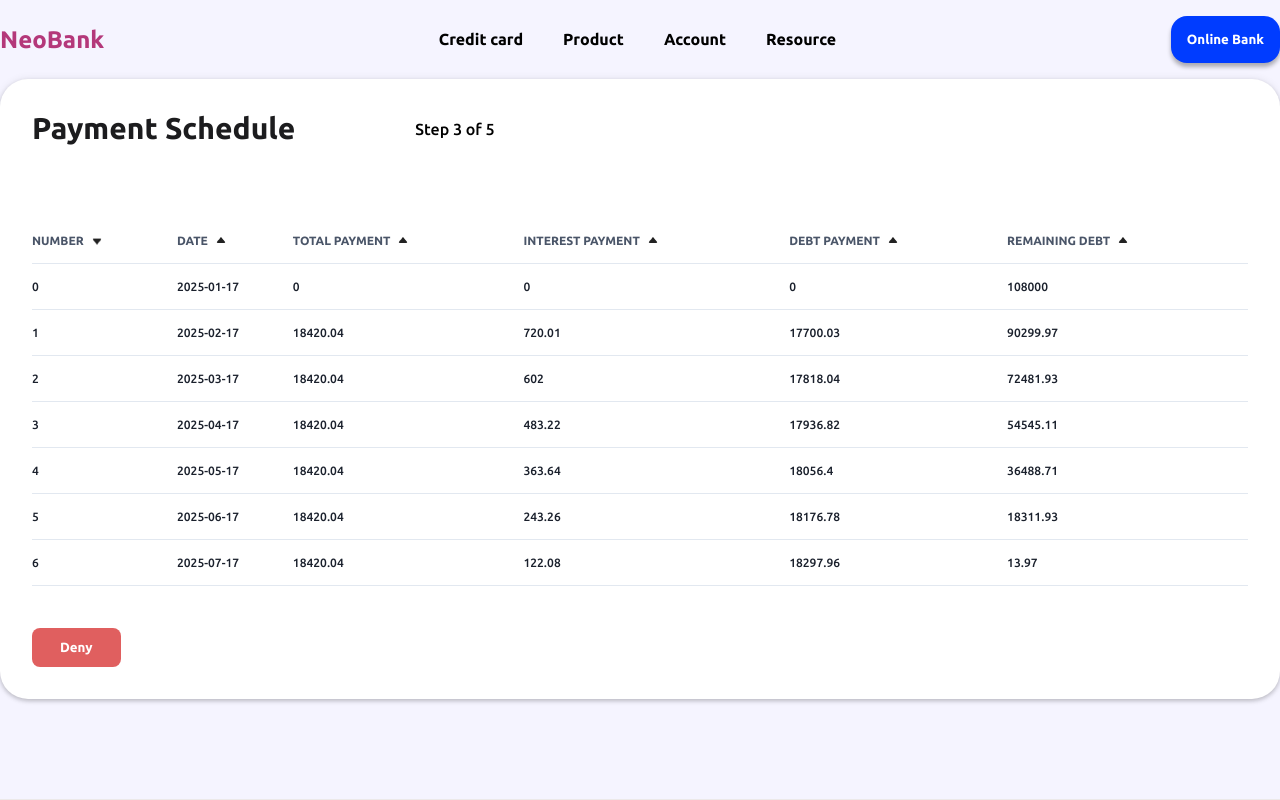
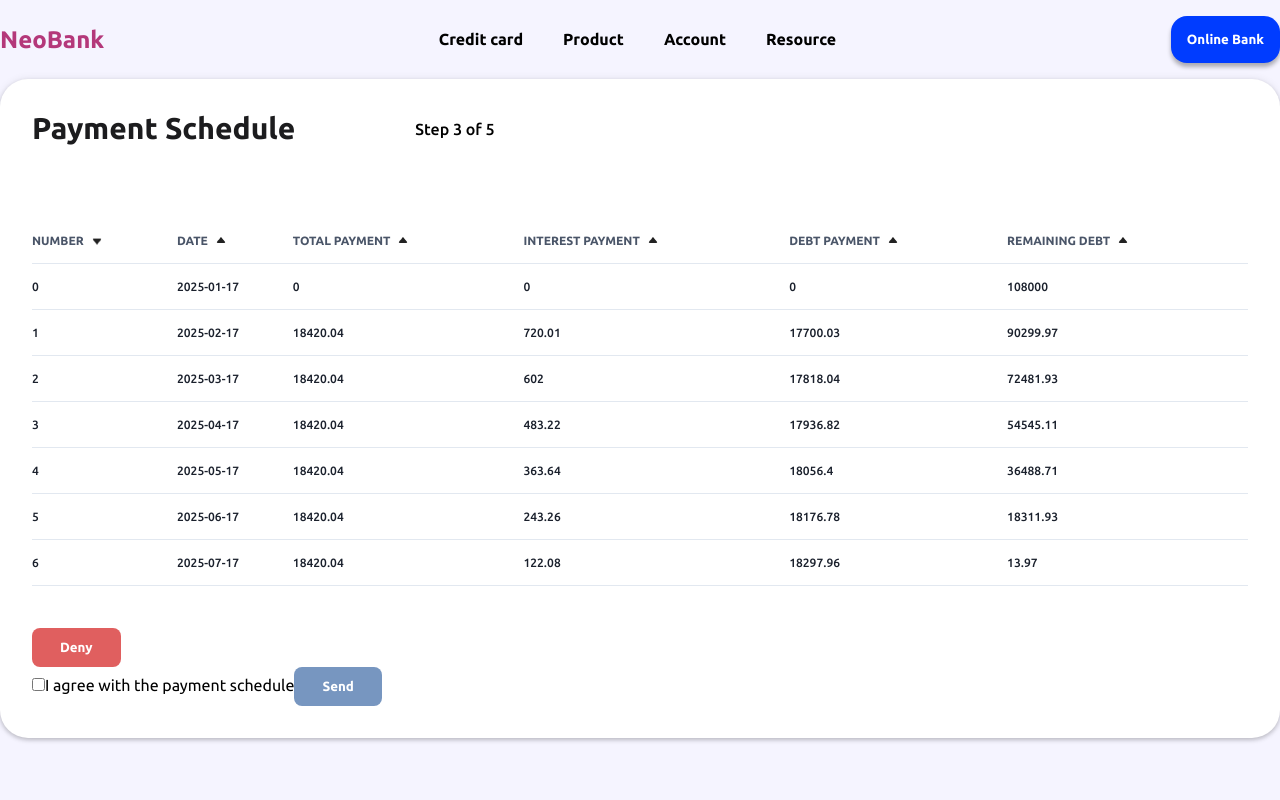
Before and after one commit to NyanLight/neoflex-project, a React (Vite) app: page /loan/1/document in a window 1280 px wide. Shown: the top 800 px of the page. Built offline with nearby package versions, Linux system fonts and the light colour scheme.

Commit message:
create checkbox component and change button component

```diff
--- a/src/components/Document/Document.tsx
+++ b/src/components/Document/Document.tsx
@@ -4,6 +4,7 @@ import { Table } from '../../ui/Table';
 import styles from './Document.module.css';
 import { data, headers } from './constants';
 import { useNavigate } from 'react-router';
+import { Checkbox } from '../../ui/Checkbox';
 
 export function Document() {
   const [denySent, setSent] = useState<boolean>(false);
@@ -20,7 +21,7 @@ export function Document() {
 
   const goHome = () => {
     navigate('/');
-  }
+  };
 
   return (
     <section className={styles.document}>
@@ -43,7 +44,16 @@ export function Document() {
               borderRadius="8px"
             />
           </div>
-          <div className={styles.acceptPart}></div>
+          <div className={styles.acceptPart}>
+            <Checkbox
+              label={'I agree with the payment schedule'}
+              text={'Send'}
+              borderRadius={'8px'}
+              horizontalPadding="1.75rem"
+              verticalPadding="0.75rem"
+              handler={() => console.log('sending...')}
+            />
+          </div>
         </div>
       </div>
       {modal && (
@@ -56,10 +66,17 @@ export function Document() {
                 ? 'Your application has been deny!'
                 : 'You exactly sure, you want to cancel this application?'}
             </div>
-          {denySent ? <div className={styles.modal__button}>
-            <Button text='Go home' verticalPadding='0.75rem' horizontalPadding='1.75rem' borderRadius='8px' handler={goHome} />
+            {denySent ? (
+              <div className={styles.modal__button}>
+                <Button
+                  text="Go home"
+                  verticalPadding="0.75rem"
+                  horizontalPadding="1.75rem"
+                  borderRadius="8px"
+                  handler={goHome}
+                />
               </div>
-          :
+            ) : (
               <div className={styles.modal__buttons}>
                 <Button
                   borderRadius="8px"
@@ -76,7 +93,8 @@ export function Document() {
                   verticalPadding="0.75rem"
                   handler={toggleModal}
                 />
-          </div>}
+              </div>
+            )}
             <div className={styles.modal__close} onClick={toggleModal}>
               <img src="/src/assets/modal_cross.png" alt="" />
             </div>
--- a/src/ui/Button/Button.tsx
+++ b/src/ui/Button/Button.tsx
@@ -1,4 +1,5 @@
 import styles from './Button.module.css';
+import { ButtonProps } from './types/ButtonProps.type';
 
 export function Button({
   text,
@@ -6,18 +7,13 @@ export function Button({
   horizontalPadding,
   verticalPadding,
   isRed = false,
+  isDisabled = false,
   handler,
-}: {
-  text: string;
-  borderRadius: string;
-  horizontalPadding: string;
-  isRed?: boolean;
-  verticalPadding: string;
-  handler: () => void;
-}) {
+}: ButtonProps) {
   const padding = `${verticalPadding} ${horizontalPadding}`;
   return (
     <button
+      disabled={isDisabled}
       className={
         isRed ? `${styles.button} ${styles.button__deny}` : styles.button
       }
--- /dev/null
+++ b/src/ui/Checkbox/Checkbox.tsx
@@ -0,0 +1,37 @@
+import { Button } from '../Button';
+import styles from './Checkbox.module.css';
+import { useState } from 'react';
+import { CheckboxProps } from './types/CheckboxProps.type';
+
+export function Checkbox({
+  label,
+  text,
+  borderRadius,
+  handler,
+  verticalPadding,
+  horizontalPadding,
+  isRed,
+}: CheckboxProps) {
+  const [checked, setChecked] = useState(false);
+  const handleCheckbox = () => {
+    setChecked(!checked);
+  };
+
+  return (
+    <div className={styles.wrapper}>
+      <label htmlFor="">
+        <input type="checkbox" checked={checked} onChange={handleCheckbox} />
+        {label}
+      </label>
+      <Button
+        borderRadius={borderRadius}
+        handler={handler}
+        text={text}
+        verticalPadding={verticalPadding}
+        horizontalPadding={horizontalPadding}
+        isRed={isRed}
+        isDisabled={!checked}
+      />
+    </div>
+  );
+}
--- /dev/null
+++ b/src/ui/Checkbox/index.tsx
@@ -0,0 +1 @@
+export {Checkbox} from './Checkbox'
--- /dev/null
+++ b/src/ui/Checkbox/types/CheckboxProps.type.ts
@@ -0,0 +1,3 @@
+import { ButtonProps } from "../../Button/types/ButtonProps.type";
+
+export type CheckboxProps = ButtonProps & {label: string};
```
Also changed, not shown: src/ui/Button/types/ButtonProps.type.ts (added, +9 -0 lines), src/ui/Checkbox/Checkbox.module.css (added). Lines whose indentation alone changed are shown as unchanged.
